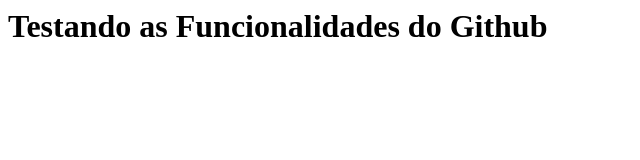
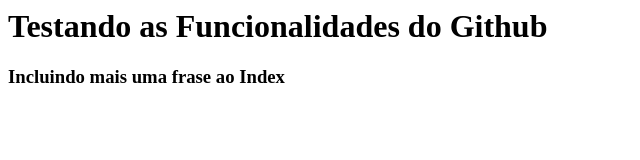
Before and after one commit to Rodrangeldev/git, a plain HTML site: page index.html in a window 1280 px wide. Shown: the whole page, without its empty margins (0-640 px from the left). Drawn offline with Linux system fonts and the light colour scheme.

Commit message:
Incluindo mais informações ao Projeto
Incluido <h3>

```diff
--- a/index.html
+++ b/index.html
@@ -1 +1,3 @@
 <h1>Testando as Funcionalidades do Github</h1>
+
+<h3>Incluindo mais uma frase ao Index</h3>
```
